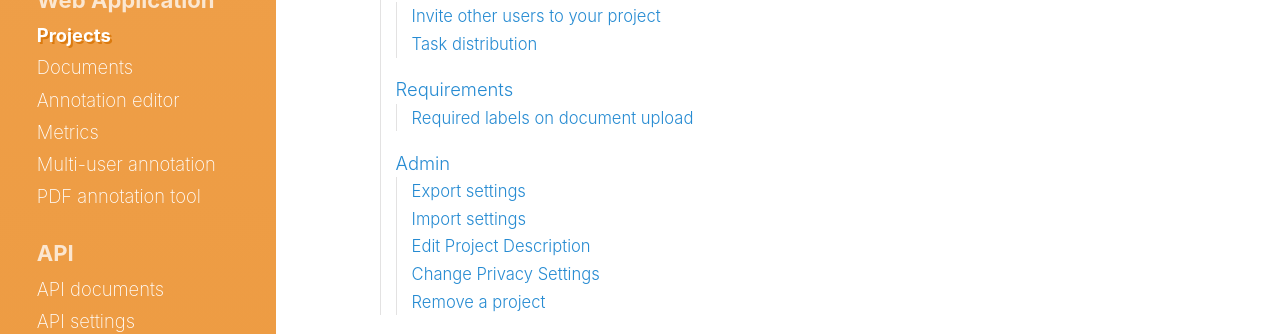
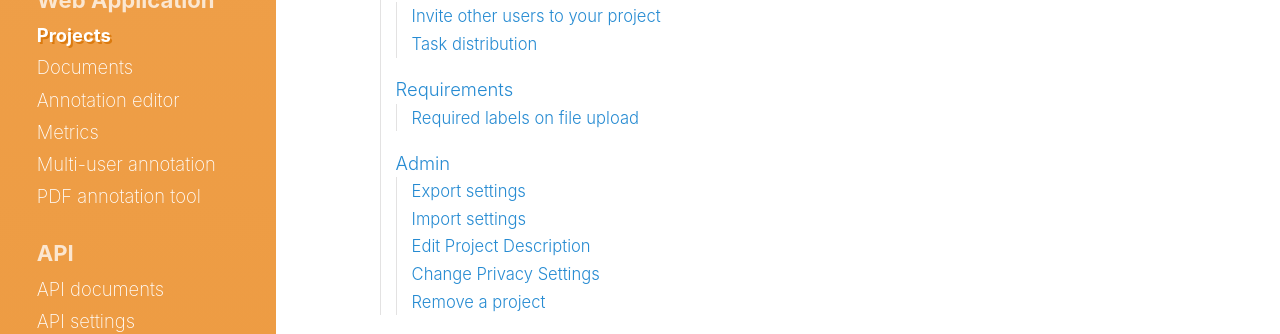
Before and after one commit to tagtogorg/tagtog-doc, a Jekyll site: the page built from projects.md, in a window 1280 px wide. Shown: the part 559-893 px from the top of the page. Built offline with Jekyll 4.4.1, drawn with Linux system fonts in a browser that asks for light colours; nearby versions of some CDN libraries.

Commit message:
Better details of the constraints in requirements feature

```diff
--- a/projects.md
+++ b/projects.md
@@ -383,8 +383,8 @@ id: projects
     <p>Here you can set data requirements for your annotation tasks. These are enforced by tagtog to ensure your annotations comply with your data quality policies.</p>
     <p>Only users with the role <code>admin</code> can see/edit these project settings.</p>
     <p>There are different types of requirements available:</p>
-    <h5>Required labels on document upload</h5>
-    <p>You can <a title="Upload files with predefined document lables" href="documents.html#upload-files-with-predefined-document-labels">upload files with predefined document labels</a>. By default, no document label is selected. You can select one or more document labels if you want to ensure that always a file is uploaded, these labels are defined.</p>
+    <h5>Required labels on file upload</h5>
+    <p>You can <a title="Upload files with predefined document lables" href="documents.html#upload-files-with-predefined-document-labels">upload files with predefined document labels</a>. By default, no document label is selected. You can select one or more document labels if you want to ensure that always a file is uploaded using the GUI, these labels are defined.</p>
 
   </div>
   <div class="one-third-col">
```
